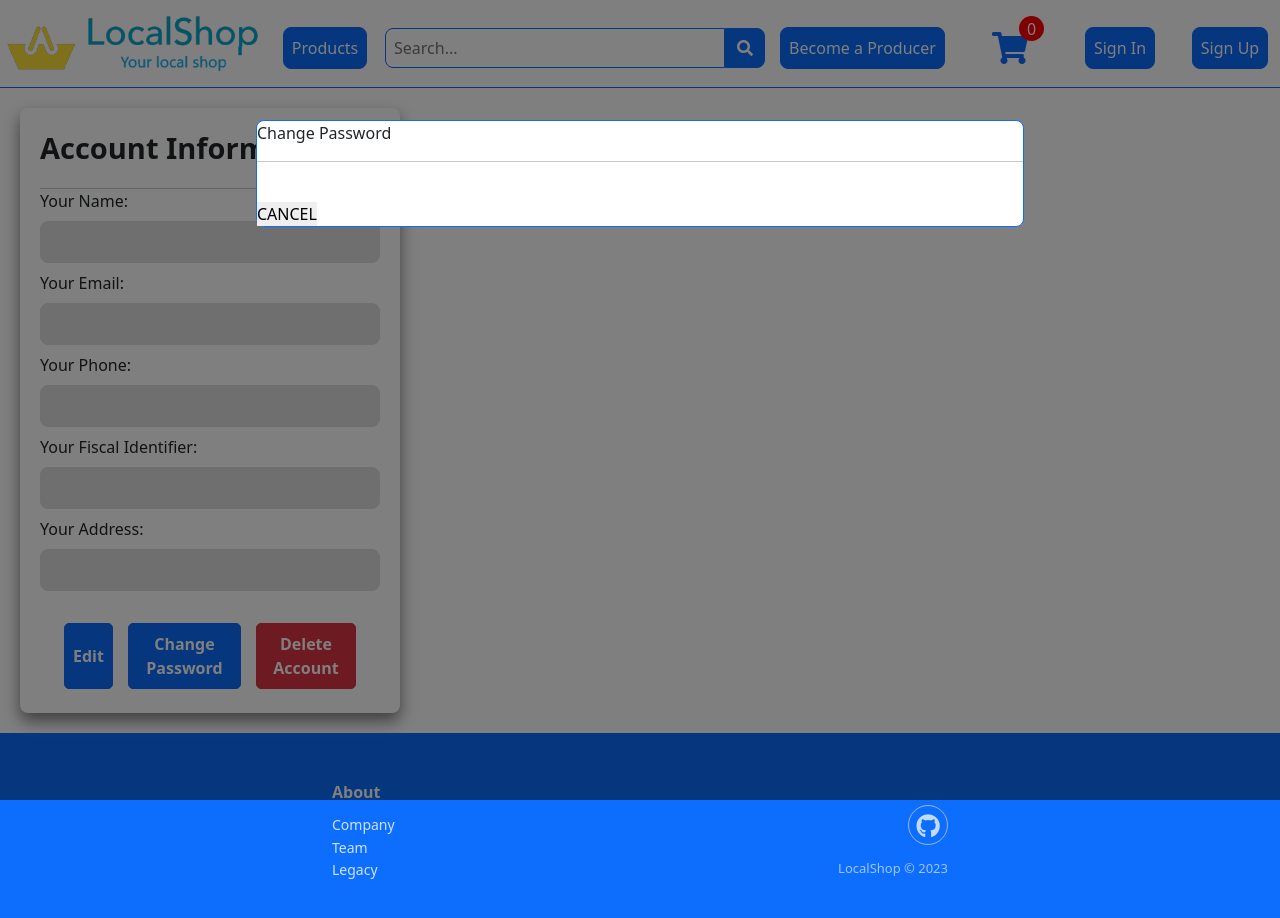
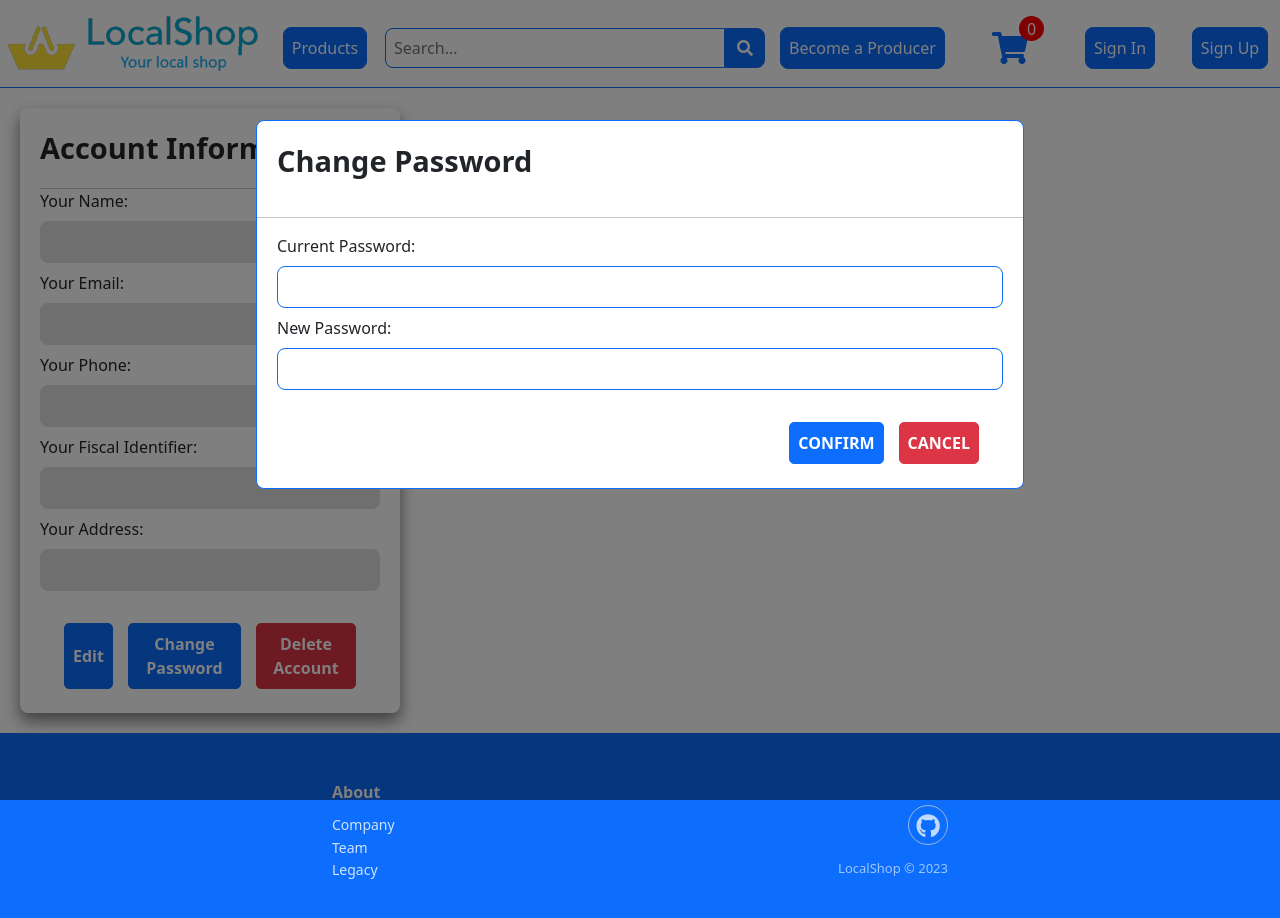
Before and after one commit to FelipeCardos/PTI, a React (Vite) app in the folder Projeto/code/client/shop-vite/: page /account-overview in a window 1280 px wide. Both pictures are taken after a click on the button "Change Password". Shown: the top 918 px of the page. Built offline with nearby package versions, Linux system fonts and the light colour scheme; no server answers.

Commit message:
Penso que a secção de account information já está boa

```diff
--- a/Projeto/code/client/shop-vite/src/components/AccountOverview/InfoAO/InfoAO.css
+++ b/Projeto/code/client/shop-vite/src/components/AccountOverview/InfoAO/InfoAO.css
@@ -26,6 +26,26 @@
   margin: 0 20px;
 }
 
+.containerInfoAOFieldsForm {
+  display: flex;
+  flex-direction: column;
+  justify-content: space-between;
+  width: 100%;
+}
+
+.containerInfoAOFieldsForm input {
+  width: 100%;
+  border-radius: 0.5em;
+  padding: 0.5em;
+  border: 1px solid var(--bs-blue);
+  margin: 0.5em 0;
+}
+
+.containerInfoAOFieldsForm input:read-only {
+  background-color: #dfdfdf;
+  border: 1px solid #dfdfdf;
+}
+
 .containerInfoAOButtons {
   display: flex;
   margin-left: 20px;
@@ -38,7 +58,9 @@
 }
 
 .containerInfoAOEdit,
-.containerInfoAOChangePassword {
+.containerInfoAOChangePassword,
+.cancelDeleteAccount,
+.confirmChangePassword {
   background-color: var(--bs-blue);
   color: white;
   border: 1px solid var(--bs-blue);
@@ -50,13 +72,17 @@
 }
 
 .containerInfoAOEdit:hover,
-.containerInfoAOChangePassword:hover {
+.containerInfoAOChangePassword:hover,
+.cancelDeleteAccount:hover,
+.confirmChangePassword:hover {
   background-color: var(--bs-blue-hover);
   border: 1px solid var(--bs-blue);
   color: var(--bs-blue);
 }
 
-.containerInfoAODeleteAccount {
+.containerInfoAODeleteAccount,
+.cancelChangePassword,
+.confirmDeleteAccount {
   background-color: var(--bs-red);
   color: white;
   border: 1px solid var(--bs-red);
@@ -67,7 +93,9 @@
   cursor: pointer;
 }
 
-.containerInfoAODeleteAccount:hover {
+.containerInfoAODeleteAccount:hover,
+.cancelChangePassword:hover,
+.confirmDeleteAccount:hover {
   background-color: var(--bs-red-hover);
   border: 1px solid var(--bs-red);
   color: var(--bs-red);
@@ -83,3 +111,41 @@
   z-index: 4;
   inset: 15% 20% auto 20%;
 }
+
+.containerInfoAOChangePasswordModalTitle,
+.containerInfoAODeleteAccountModalTitle {
+  display: flex;
+  font-size: 29px;
+  font-weight: bold;
+  height: 10vh;
+  align-items: center;
+  margin-left: 20px;
+}
+.containerInfoAOChangePasswordForm,
+.containerInfoAODeleteAccountForm {
+  margin: 0 20px;
+}
+
+.containerInfoAOChangePasswordForm input,
+.containerInfoAODeleteAccountForm input {
+  width: 100%;
+  border-radius: 0.5em;
+  padding: 0.5em;
+  border: 1px solid var(--bs-blue);
+  margin: 0.5em 0;
+}
+
+.containerInfoAOModalFormButtons {
+  display: flex;
+  justify-content: flex-end;
+  padding: 1.5em;
+  gap: 15px;
+}
+
+.confirmDeleteAccount:disabled,
+.confirmDeleteAccount:disabled:hover {
+  cursor: auto;
+  background-color: var(--bs-red);
+  color: white;
+  border: 1px solid var(--bs-red);
+}
--- a/Projeto/code/client/shop-vite/src/components/AccountOverview/InfoAO/InfoAO.jsx
+++ b/Projeto/code/client/shop-vite/src/components/AccountOverview/InfoAO/InfoAO.jsx
@@ -1,19 +1,31 @@
 import axios from "axios";
 import { React, useEffect, useState } from "react";
 import "./InfoAO.css";
-import InfoAOFields from "./InfoAOFields/InfoAOFields";
 
 export default function InfoAO(props) {
   const [editMode, setEditMode] = useState(false);
   const [changePassword, setChangePassword] = useState(false);
   const [deleteAccount, setDeleteAccount] = useState(false);
-  const [deleteAccountPassword, setDeleteAccountPassword] = useState(false);
+  const [deleteAccountPassword, setDeleteAccountPassword] = useState("");
+  const [deleteAccountPasswordCorrect, setDeleteAccountPasswordCorrect] =
+    useState(false);
+  const [formDataAccount, setFormDataAccount] = useState({
+    name: "",
+    email: "",
+    phone: "",
+    fiscal_identifier: "",
+    address: "",
+  });
+  const [formDataPassword, setFormDataPassword] = useState({
+    currentPassword: "",
+    newPassword: "",
+  });
 
   useEffect(() => {
     const delayDebounceFn = setTimeout(() => {
       console.log(deleteAccountPassword);
-      // GET REQUEST IS INPUT PASSWORD IS CORRECT if request then setDeleteAccountPassword(true)
-      setDeleteAccountPassword(deleteAccountPassword);
+      // Send the inputted password to the backend to check if it is correct
+      setDeleteAccountPasswordCorrect(deleteAccountPassword === "1234");
     }, 500);
 
     return () => clearTimeout(delayDebounceFn);
@@ -32,9 +44,40 @@ export default function InfoAO(props) {
     setChangePassword(!changePassword);
   }
 
+  function handleChangePasswordConfirm() {
+    event.preventDefault();
+    //POST REQUEST TO CHANGE USER PASSWORD IN DATABASE USING AXIOS
+  }
+
   function handleDeleteAccount() {
     props.toggleModal();
     setDeleteAccount(!deleteAccount);
+  }
+
+  function handleDeleteAccountConfirmation() {
+    event.preventDefault();
+    console.log("ola");
+    //DELETE REQUEST TO DELETE USER ACCOUNT IN DATABASE USING AXIOS
+  }
+
+  function handleChangeDataAccount(event) {
+    const { name, value } = event.target;
+    setFormDataAccount((prevFormData) => {
+      return {
+        ...prevFormData,
+        [name]: value,
+      };
+    });
+  }
+
+  function handleChangeDataPassword(event) {
+    const { name, value } = event.target;
+    setFormDataPassword((prevFormData) => {
+      return {
+        ...prevFormData,
+        [name]: value,
+      };
+    });
   }
 
   return (
@@ -43,7 +86,43 @@ export default function InfoAO(props) {
         <div className='containerInfoAOTitle'>Account Information</div>
         <hr className='containerInfoAOHr' />
         <div className='containerInfoAOFields'>
-          <InfoAOFields editMode={editMode} />
+          <form action='' className='containerInfoAOFieldsForm'>
+            <label htmlFor='name'>Your Name:</label>
+            <input
+              type='text'
+              readOnly={!editMode}
+              value={formDataAccount.name}
+              onChange={handleChangeDataAccount}
+            />
+            <label htmlFor='name'>Your Email:</label>
+            <input
+              type='text'
+              readOnly={!editMode}
+              value={formDataAccount.email}
+              onChange={handleChangeDataAccount}
+            />
+            <label htmlFor='name'>Your Phone:</label>
+            <input
+              type='text'
+              readOnly={!editMode}
+              value={formDataAccount.phone}
+              onChange={handleChangeDataAccount}
+            />
+            <label htmlFor='name'>Your Fiscal Identifier:</label>
+            <input
+              type='text'
+              readOnly={!editMode}
+              value={formDataAccount.fiscal_identifier}
+              onChange={handleChangeDataAccount}
+            />
+            <label htmlFor='name'>Your Address:</label>
+            <input
+              type='text'
+              readOnly={!editMode}
+              value={formDataAccount.address}
+              onChange={handleChangeDataAccount}
+            />
+          </form>
         </div>
         <div className='containerInfoAOButtons'>
           <button className='containerInfoAOEdit' onClick={handleEdit}>
@@ -71,17 +150,37 @@ export default function InfoAO(props) {
           <hr className='containerInfoAOChangePasswordModalHr' />
           <div className='containerInfoAOChangePasswordModalFields'>
             <form action='' className='containerInfoAOChangePasswordForm'>
-              <label htmlFor='currentPassword'></label>
-              <input type='text' id='currentPassword' name='currentPassword' />
-              <label htmlFor='newPassword'></label>
-              <input type='text' id='newPassword' name='newPassword' />
-            </form>
+              <label htmlFor='currentPassword'>Current Password:</label>
+              <input
+                type='text'
+                id='currentPassword'
+                name='currentPassword'
+                value={formDataPassword.currentPassword}
+                onChange={handleChangeDataPassword}
+              />
+              <label htmlFor='newPassword'>New Password:</label>
+              <input
+                type='text'
+                id='newPassword'
+                name='newPassword'
+                value={formDataPassword.newPassword}
+                onChange={handleChangeDataPassword}
+              />
+              <div className='containerInfoAOModalFormButtons'>
                 <button
-              className='cancelDeleteAccount'
+                  className='confirmChangePassword'
+                  onClick={handleChangePasswordConfirm}
+                >
+                  CONFIRM
+                </button>
+                <button
+                  className='cancelChangePassword'
                   onClick={handleChangePassword}
                 >
                   CANCEL
                 </button>
+              </div>
+            </form>
           </div>
         </div>
       )}
@@ -93,13 +192,29 @@ export default function InfoAO(props) {
           <hr className='containerInfoAODeleteAccountModalHr' />
           <div className='containerInfoAODeleteAccountModalFields'>
             <form action='' className='containerInfoAODeleteAccountForm'>
+              <p className='containerInfoAODeleteAccountFormParagraph'>
+                Are you sure you want to delete your account? This action cannot
+                be undone. In order to delete your account, please type your
+                password below.
+              </p>
               <label htmlFor='currentPassword'></label>
-              <input type='text' id='currentPassword' name='currentPassword' />
+              <input
+                type='text'
+                id='currentPassword'
+                name='currentPassword'
+                value={deleteAccountPassword}
+                onChange={(event) =>
+                  setDeleteAccountPassword(event.target.value)
+                }
+              />
+              <div className='containerInfoAOModalFormButtons'>
                 <button
                   className='confirmDeleteAccount'
-                active={deleteAccountPassword}
-              ></button>
-            </form>
+                  disabled={!deleteAccountPasswordCorrect}
+                  onClick={handleDeleteAccountConfirmation}
+                >
+                  DELETE
+                </button>
                 <button
                   className='cancelDeleteAccount'
                   onClick={handleDeleteAccount}
@@ -107,6 +222,8 @@ export default function InfoAO(props) {
                   CANCEL
                 </button>
               </div>
+            </form>
+          </div>
         </div>
       )}
     </>
--- a/Projeto/code/client/shop-vite/src/components/AccountOverview/InfoAO/InfoAOFields/InfoAOFields.css
+++ /dev/null
@@ -1,19 +0,0 @@
-.containerInfoAOFieldsForm {
-  display: flex;
-  flex-direction: column;
-  justify-content: space-between;
-  width: 100%;
-}
-
-.containerInfoAOFieldsForm input {
-  width: 100%;
-  border-radius: 0.5em;
-  padding: 0.5em;
-  border: 1px solid var(--bs-blue);
-  margin: 0.5em 0;
-}
-
-.containerInfoAOFieldsForm input:read-only {
-  background-color: #dfdfdf;
-  border: 1px solid #dfdfdf;
-}
--- a/Projeto/code/client/shop-vite/src/components/AccountOverview/InfoAO/InfoAOFields/InfoAOFields.jsx
+++ /dev/null
@@ -1,19 +0,0 @@
-import { React, useEffect, useState } from "react";
-import "./InfoAOFields.css";
-
-export default function InfoAOFields(props) {
-  return (
-    <form action='' className='containerInfoAOFieldsForm'>
-      <label htmlFor='name'>Your Name:</label>
-      <input type='text' readOnly={!props.editMode} />
-      <label htmlFor='name'>Your Email:</label>
-      <input type='text' readOnly={!props.editMode} />
-      <label htmlFor='name'>Your Phone:</label>
-      <input type='text' readOnly={!props.editMode} />
-      <label htmlFor='name'>Your Fiscal Identifier:</label>
-      <input type='text' readOnly={!props.editMode} />
-      <label htmlFor='name'>Your Address:</label>
-      <input type='text' readOnly={!props.editMode} />
-    </form>
-  );
-}
```
Lines whose indentation alone changed are shown as unchanged.
